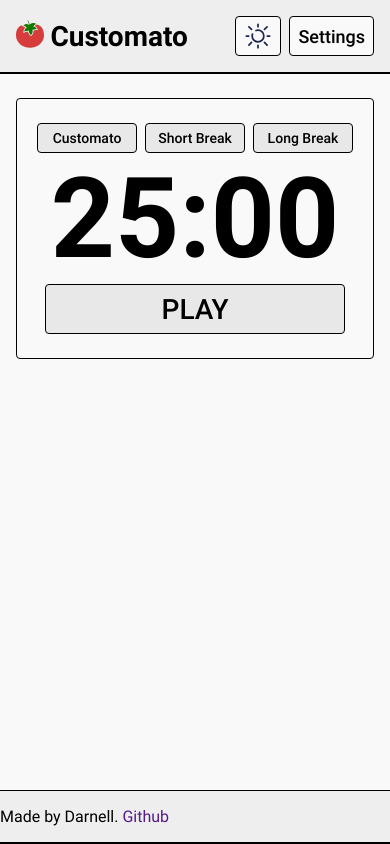
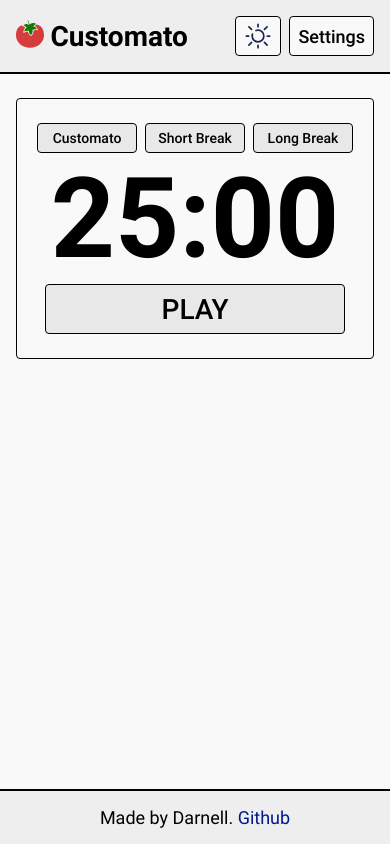
Before and after one commit to DrantDumani/Customato, a React (Vite) app: page / in a window 390 px wide. Built offline with nearby package versions, Linux system fonts and the light colour scheme.

Commit message:
Finish footer style on all breakpoints

```diff
--- a/src/App.jsx
+++ b/src/App.jsx
@@ -25,7 +25,7 @@
       document.body.style.overflow = "hidden";
     }
 
-    () => {
+    return () => {
       document.body.style.overflow = "auto";
     };
   }, [displaySettings]);
--- a/src/components/Footer/Footer.jsx
+++ b/src/components/Footer/Footer.jsx
@@ -3,9 +3,15 @@
 function Footer({ mode }) {
   return (
     <footer className={`footer ${mode ? "footer--light" : "footer--dark"}`}>
-      <p>
+      <p className="footer__text">
         Made by Darnell.{" "}
-        <a href="" target="_blank">
+        <a
+          className={`footer__link ${
+            mode ? "footer__link--light" : "footer__link--dark"
+          } `}
+          href=""
+          target="_blank"
+        >
           Github
         </a>
       </p>
--- a/src/components/Footer/Footer.scss
+++ b/src/components/Footer/Footer.scss
@@ -2,12 +2,29 @@
 
 .footer {
   padding: 1rem 0;
+  display: flex;
+  justify-content: center;
   &--light {
     @include light-navbar;
-    border-top: 1px solid #000;
+    border-top: 2px solid #000;
+    border-bottom: none;
   }
   &--dark {
     @include dark-navbar;
-    border-top: 1px solid #fff;
+    border-top: 2px solid #fff;
+    border-bottom: none;
+  }
+
+  &__text {
+    font-size: 1.125rem;
+  }
+  &__link {
+    font-size: 1.125rem;
+    &--light {
+      color: #00168f;
+    }
+    &--dark {
+      color: #acd6e4;
+    }
   }
 }
```
